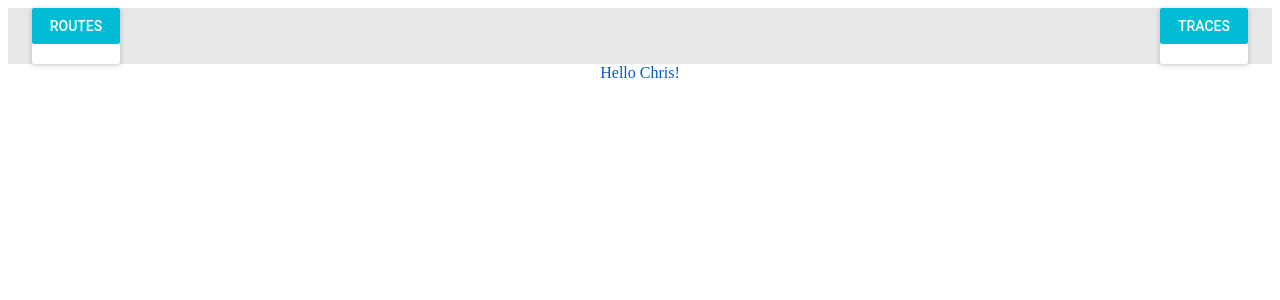
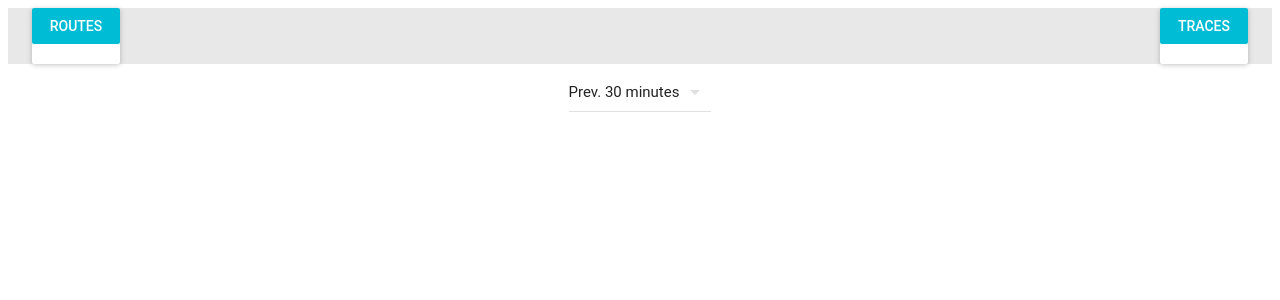
Before and after one commit to NodeReaction/nodereactionclient, a React app: page / in a window 1280 px wide. Shown: the top 300 px of the page. Built offline with nearby package versions, Linux system fonts and the light colour scheme.

Commit message:
add time selector

```diff
--- /dev/null
+++ b/client/components/TimeSelector.jsx
@@ -0,0 +1,30 @@
+import React, { Component } from 'react'
+import { render } from 'react-dom'
+import DropDownMenu from 'material-ui/DropDownMenu';
+import MenuItem from 'material-ui/MenuItem';
+
+export default class TimeSelector extends Component {
+
+    constructor(props) {
+      super(props);
+      this.state = {value: 2};
+      this.handleChange = this.handleChange.bind(this);
+    }
+
+    handleChange(event, index, value) {
+      this.setState({value});
+    }
+
+    render() {
+      return (
+        <DropDownMenu value={this.state.value} onChange={this.handleChange} openImmediately={false}>
+          <MenuItem value={1} primaryText="Prev. 5 minutes" />
+          <MenuItem value={2} primaryText="Prev. 30 minutes" />
+          <MenuItem value={3} primaryText="Prev. 1 hour" />
+          <MenuItem value={4} primaryText="Prev. 12 hours" />
+          <MenuItem value={5} primaryText="Prev. 1 day" />
+          <MenuItem value={6} primaryText="Prev. 3 days" />
+        </DropDownMenu>
+      );
+    }
+  }
--- a/client/containers/DashboardContainer.jsx
+++ b/client/containers/DashboardContainer.jsx
@@ -1,5 +1,6 @@
 import React, { Component } from "react";
 import { BrowserRouter, Route, Link } from "react-router-dom";
+import TimeSelector from "../components/TimeSelector.jsx"
 
 export default class DashboardContainer extends Component {
   constructor(props) {
@@ -7,6 +8,8 @@ export default class DashboardContainer extends Component {
   }
 
   render() {
-    return <div>Hello Chris!</div>;
+    return (
+      <div><TimeSelector /></div>
+    );
   }
 }
```
Also changed, not shown: client/components/BigInfoItem.jsx (added), client/components/Top5Grid.jsx (added).
